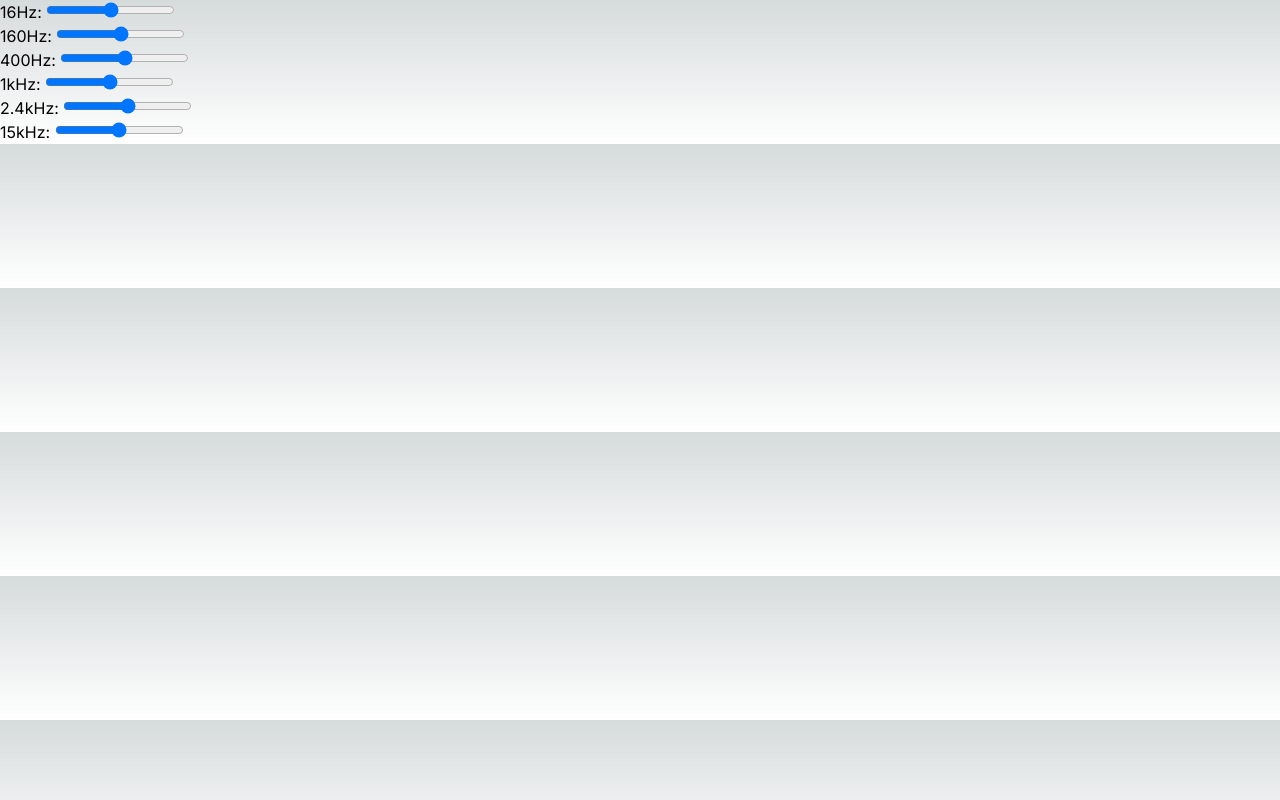
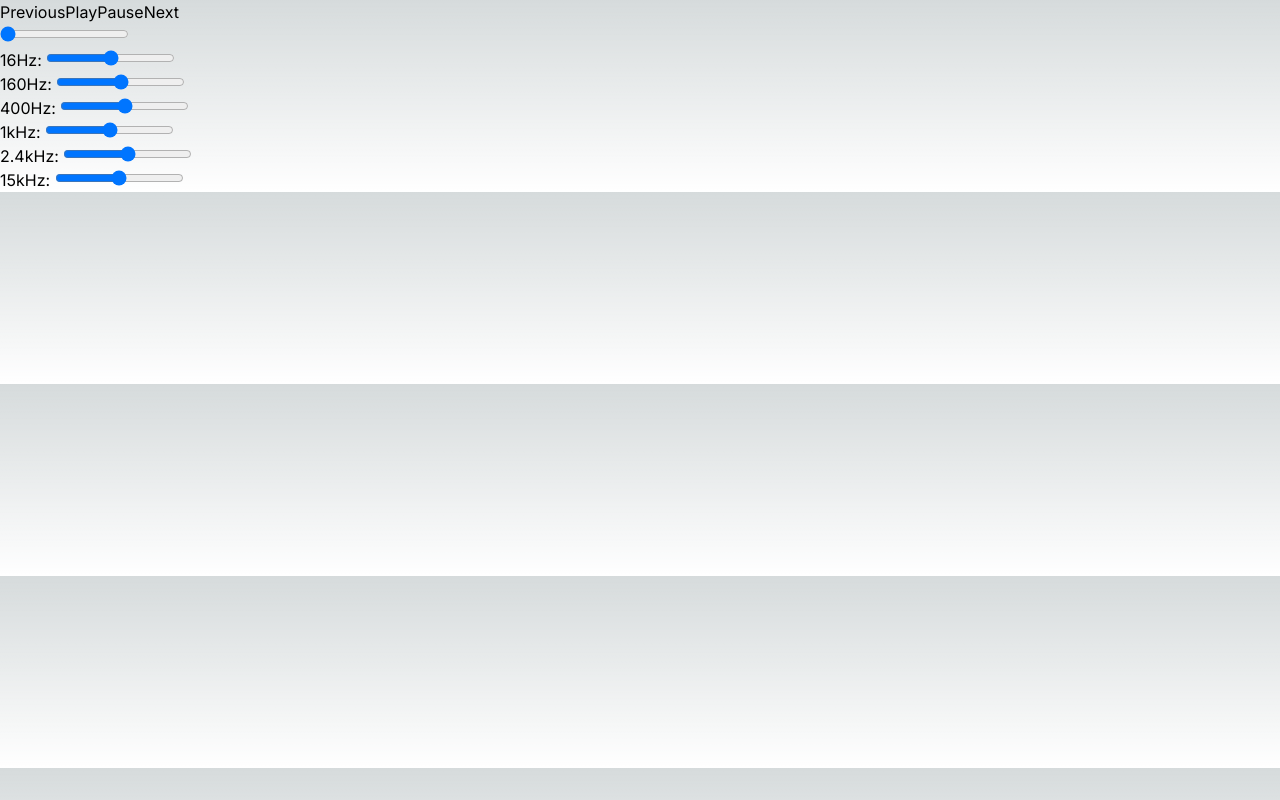
Before and after one commit to jibon-roy/next-audio-equalizer, a Next.js app: page /audio in a window 1280 px wide. Built offline with nearby package versions, Linux system fonts and the light colour scheme.

Commit message:
audio player main page update #2

```diff
--- a/src/app/audio/page.tsx
+++ b/src/app/audio/page.tsx
@@ -19,7 +19,7 @@ const AudioEqualizer: React.FC = () => {
 
   return (
     <div>
-      {/* <AudioPlayer onAudioContextReady={handleAudioContextReady} /> */}
+      <AudioPlayer onAudioContextReady={handleAudioContextReady} />
       <Equalizer audioContext={audioContext} audioElement={audioElement} />
     </div>
   );
```
